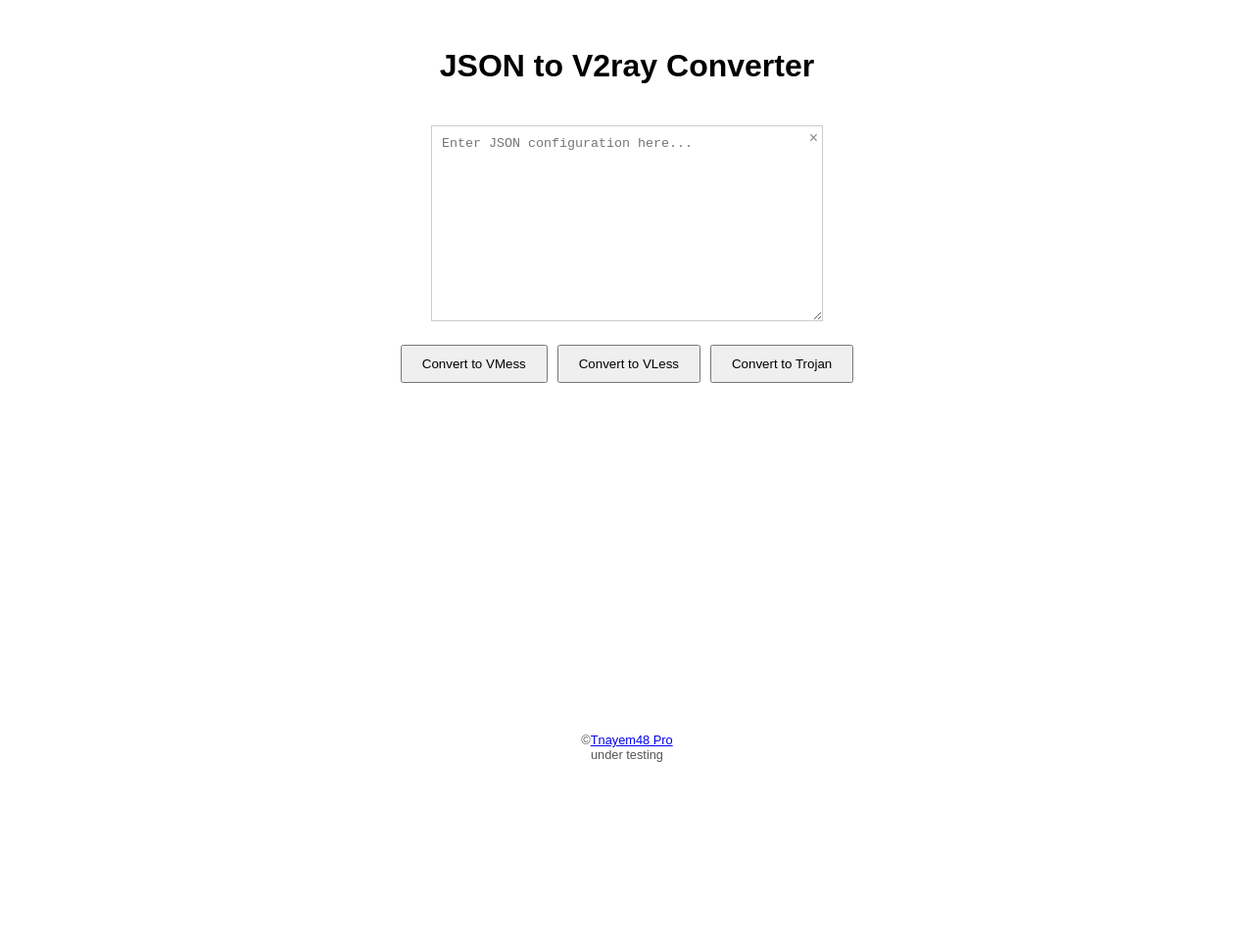
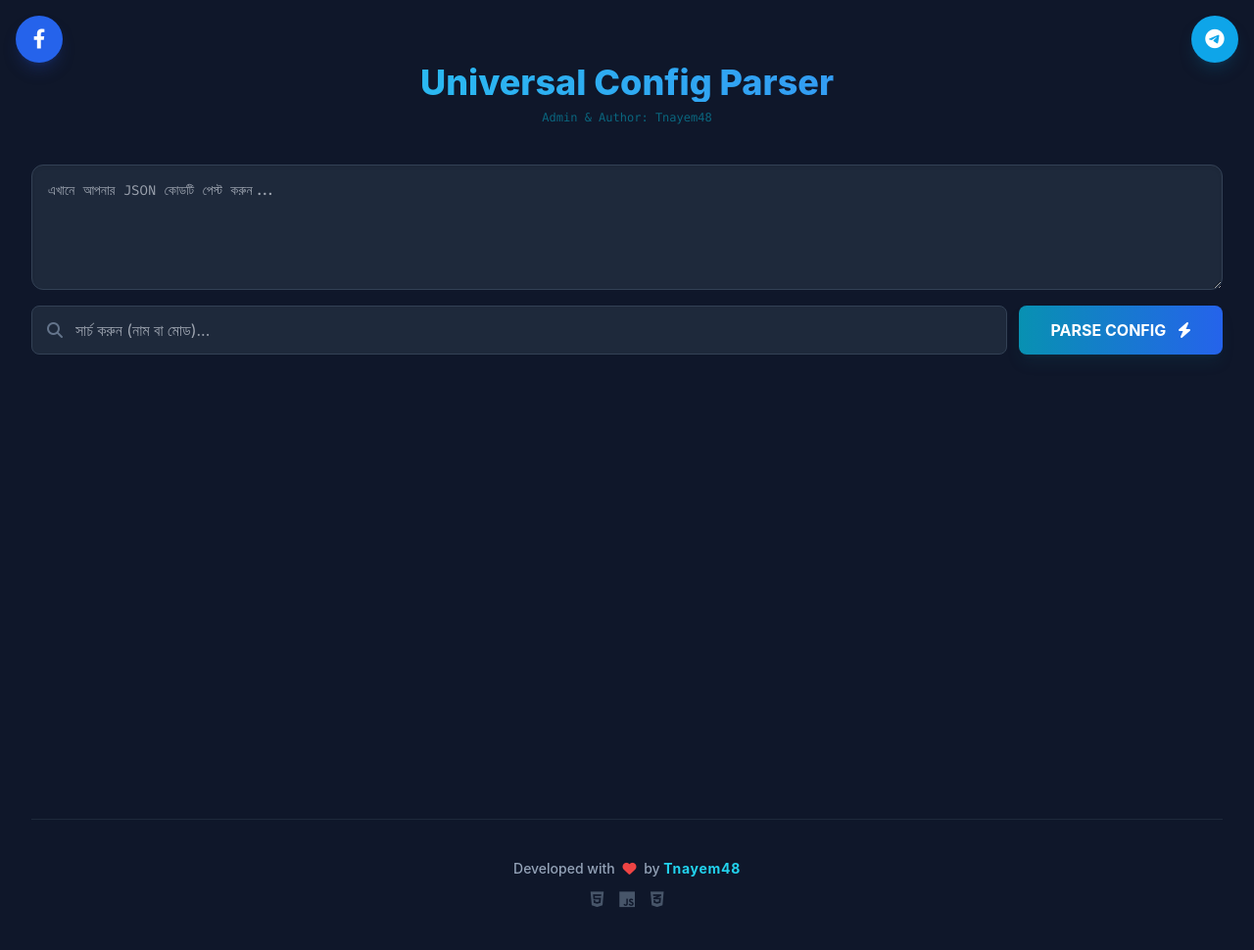
Before and after one commit to nayem-48ai/Conversation, a plain HTML site: page index.html in a window 1280 px wide. Shown: the whole page at 98% size. Before the commit the page ends 816 px from the top, so only its background shows below. Drawn offline with nearby package versions, Linux system fonts and the light colour scheme.

Commit message:
Add files via upload

```diff
--- a/index.html
+++ b/index.html
@@ -3,261 +3,220 @@
 <head>
     <meta charset="UTF-8">
     <meta name="viewport" content="width=device-width, initial-scale=1.0">
-    <title>JSON to v2ray</title>
+    <title>Config Decryptor | Tnayem48</title>
+    <script src="https://cdn.tailwindcss.com"></script>
+    <link href="https://fonts.googleapis.com/css2?family=Fira+Code:wght@400;500&display=swap" rel="stylesheet">
+    <link rel="stylesheet" href="https://cdnjs.cloudflare.com/ajax/libs/font-awesome/6.4.0/css/all.min.css">
     <style>
-        body {
-            font-family: sans-serif;
-            display: flex;
-            flex-direction: column;
-            align-items: center;
-            gap: 20px;
-            padding: 20px;
-            min-height: 100vh; /* Ensure footer stays at the bottom */
-            box-sizing: border-box;
-        }
-        h1 {
-            text-align: center; /* Center the heading */
-        }
-        .input-container {
-            position: relative;
-            width: 400px;
-        }
-        textarea {
-            width: 100%;
-            height: 200px;
-            padding: 10px;
-            border: 1px solid #ccc;
-            box-sizing: border-box;
-            resize: vertical;
-        }
-        .clear-button {
-            position: absolute;
-            top: 5px;
-            right: 5px;
-            background: none;
-            border: none;
-            cursor: pointer;
-            font-size: 16px;
-            color: #888;
-            padding: 0;
-            line-height: 1;
-        }
-        .clear-button:hover {
-            color: #333;
-        }
-        .button-container {
-            display: flex;
-            gap: 10px;
-        }
-        button {
-            padding: 10px 20px;
-            cursor: pointer;
-        }
-        #result {
-            margin-top: 10px;
-            padding: 10px;
-            border: 1px solid #eee;
-            background-color: #f9f9f9;
-            width: 400px;
-            box-sizing: border-box;
-            word-break: break-all;
-        }
-        #outputURL {
-            margin-top: 10px;
-            padding: 10px;
-            border: 1px solid #ddd;
-            background-color: #f0f0f0;
-            width: 400px;
-            box-sizing: border-box;
-            white-space: pre-wrap;
-            font-family: monospace;
-            font-size: 14px;
-            word-break: break-word;
-        }
-        footer {
-            margin-top: auto; /* Push footer to the bottom */
-            padding: 10px;
-            text-align: center;
-            font-size: 0.8em;
-            color: #555;
-        }
+        body { background-color: #0f172a; color: #e2e8f0; font-family: 'Inter', sans-serif; }
+        .mono { font-family: 'Fira Code', monospace; }
+        .copy-badge { cursor: pointer; transition: all 0.2s; }
+        .copy-badge:active { transform: scale(0.9); }
+        .card-grad { background: linear-gradient(145deg, rgba(30,41,59,0.4) 0%, rgba(15,23,42,0.8) 100%); }
+        .social-btn { transition: transform 0.3s cubic-bezier(0.175, 0.885, 0.32, 1.275); }
+        .social-btn:hover { transform: translateY(-3px) scale(1.1); }
+        /* Custom Scrollbar */
+        ::-webkit-scrollbar { width: 8px; }
+        ::-webkit-scrollbar-track { background: #0f172a; }
+        ::-webkit-scrollbar-thumb { background: #1e293b; border-radius: 10px; }
+        ::-webkit-scrollbar-thumb:hover { background: #334155; }
     </style>
 </head>
-<body>
-    <h1>JSON to V2ray Converter</h1>
-    <div class="input-container">
-        <textarea id="jsonInput" placeholder="Enter JSON configuration here..."></textarea>
-        <button class="clear-button" onclick="clearInput()">×</button>
+<body class="p-4 md:p-8">
+
+    <div class="fixed top-4 left-4 z-50">
+        <a href="https://www.facebook.com/share/1AfRpG4foX/" target="_blank" class="social-btn flex items-center justify-center w-12 h-12 bg-blue-600 text-white rounded-full shadow-lg shadow-blue-900/40">
+            <i class="fab fa-facebook-f text-xl"></i>
+        </a>
     </div>
-    <div class="button-container">
-        <button onclick="convertToVMessURL()">Convert to VMess</button>
-        <button onclick="convertToVLessURL()">Convert to VLess</button>
-        <button onclick="convertToTrojanURL()">Convert to Trojan</button>
+    <div class="fixed top-4 right-4 z-50">
+        <a href="https://t.me/Tnayem48" target="_blank" class="social-btn flex items-center justify-center w-12 h-12 bg-sky-500 text-white rounded-full shadow-lg shadow-sky-900/40">
+            <i class="fab fa-telegram-plane text-xl"></i>
+        </a>
     </div>
-    <div id="result" style="display: none;"></div>
-    <div id="outputURL" style="display: none;"></div>
+
+    <div class="max-w-7xl mx-auto min-h-screen pb-20">
+        <header class="text-center mb-10 pt-8">
+            <h1 class="text-4xl font-extrabold text-transparent bg-clip-text bg-gradient-to-r from-cyan-400 to-blue-500 mb-2">
+                Universal Config Parser
+            </h1>
+            <div class="mt-2 text-xs font-mono text-cyan-500/50">Admin & Author: Tnayem48</div>
+        </header>
+
+        <div class="grid grid-cols-1 gap-4 mb-8">
+            <textarea id="jsonInput" class="w-full h-32 p-4 rounded-xl bg-slate-800 border border-slate-700 focus:ring-2 focus:ring-cyan-500 outline-none text-sm mono shadow-inner transition-all" placeholder="এখানে আপনার JSON কোডটি পেস্ট করুন..."></textarea>
+
+            <div class="flex flex-col md:flex-row gap-3">
+                <div class="relative flex-1">
+                    <i class="fas fa-search absolute left-4 top-1/2 -translate-y-1/2 text-slate-500"></i>
+                    <input type="text" id="searchInput" onkeyup="filterCards()" placeholder="সার্চ করুন (নাম বা মোড)..." class="w-full pl-11 pr-4 py-3 rounded-lg bg-slate-800 border border-slate-700 outline-none focus:border-cyan-500 transition">
+                </div>
+                <button onclick="processData()" class="px-8 py-3 bg-gradient-to-r from-cyan-600 to-blue-600 hover:from-cyan-500 hover:to-blue-500 text-white font-bold rounded-lg transition shadow-lg shadow-cyan-900/20 active:scale-95">
+                    PARSE CONFIG <i class="fas fa-bolt ml-2"></i>
+                </button>
+            </div>
+        </div>
+
+        <div id="output"></div>
+    </div>
+
+    <footer class="mt-1 py-10 border-t border-slate-800 text-center">
+        <div class="text-slate-400 text-sm font-medium">
+            Developed with <i class="fas fa-heart text-red-500 mx-1"></i> by <span class="text-cyan-400 font-bold tracking-wider">Tnayem48</span>
+        </div>
+        <div class="mt-3 flex justify-center gap-4 text-slate-600 text-lg">
+            <i class="fab fa-html5"></i>
+            <i class="fab fa-js"></i>
+            <i class="fab fa-css3-alt"></i>
+        </div>
+    </footer>
 
     <script>
-        function clearInput() {
-            document.getElementById("jsonInput").value = "";
-            document.getElementById("outputURL").style.display = "none";
-            document.getElementById("result").style.display = "none";
-        }
+        let allConfigs = [];
 
-        function convertToVMessURL() {
-            const jsonText = document.getElementById("jsonInput").value;
+        function decodeV2ray(encodedStr) {
+            if (!encodedStr) return null;
             try {
-                const config = JSON.parse(jsonText);
-                const address = config.outbounds[0]?.settings?.vnext[0]?.address;
-                const port = config.outbounds[0]?.settings?.vnext[0]?.port;
-                const id = config.outbounds[0]?.settings?.vnext[0]?.users[0]?.id;
-                const alterId = config.outbounds[0]?.settings?.vnext[0]?.users[0]?.alterId;
-                const net = config.outbounds[0]?.streamSettings?.network;
-                const path = config.outbounds[0]?.streamSettings?.wsSettings?.path;
-                const type = config.outbounds[0]?.streamSettings?.type;
-                const host = config.outbounds[0]?.streamSettings?.wsSettings?.headers?.Host;
-                const tls = config.outbounds[0]?.streamSettings?.security;
-                const ps = config.outbounds[0]?.tag || "VMess Server";
-                const v = "2";
-
-                if (config.outbounds[0]?.protocol === "vmess" && address && port && id !== undefined && alterId !== undefined) {
-                    const vmessJson = { v, ps, add: address, port, id, aid: alterId, net, path, type, host, tls };
-                    const base64Vmess = btoa(JSON.stringify(vmessJson));
-                    const vmessURL = `vmess://${base64Vmess}`;
-                    copyToClipboard(vmessURL);
-                    displayResult("VMess URL copied to clipboard!");
-                    showOutputURL(vmessURL);
-                } else {
-                    alert("Invalid VMess JSON format.");
-                    hideOutputURL();
+                if (encodedStr.includes('://')) return encodedStr;
+                const decoded = atob(encodedStr);
+                // ডিটেক্ট করবে যদি ডিকোড করা স্ট্রিংটি ভ্যালিড কনফিগ হয়
+                if (decoded.includes('vmess') || decoded.includes('vless') || decoded.includes('trojan') || decoded.includes('"add"')) {
+                    return decoded;
                 }
-            } catch (error) {
-                alert("Invalid JSON format: " + error.message);
-                hideOutputURL();
+                return encodedStr;
+            } catch (e) {
+                return encodedStr;
             }
         }
 
-        function convertToVLessURL() {
-            const jsonText = document.getElementById("jsonInput").value;
+        function copyToClipboard(text, el) {
+            navigator.clipboard.writeText(text).then(() => {
+                const originalContent = el.innerHTML;
+                el.innerHTML = "COPIED!";
+                el.classList.add("!bg-green-600", "!text-white");
+                setTimeout(() => {
+                    el.innerHTML = originalContent;
+                    el.classList.remove("!bg-green-600", "!text-white");
+                }, 1000);
+            });
+        }
+
+        function processData() {
+            const input = document.getElementById('jsonInput').value.trim();
+            if(!input) return alert("অনুগ্রহ করে JSON কোড দিন!");
+
             try {
-                const config = JSON.parse(jsonText);
-                const address = config.outbounds[0]?.settings?.vnext[0]?.address;
-                const port = config.outbounds[0]?.settings?.vnext[0]?.port;
-                const id = config.outbounds[0]?.settings?.vnext[0]?.users[0]?.id;
-                const net = config.outbounds[0]?.streamSettings?.network;
-                const path = config.outbounds[0]?.streamSettings?.wsSettings?.path;
-                const host = config.outbounds[0]?.streamSettings?.wsSettings?.headers?.Host;
-                const security = config.outbounds[0]?.streamSettings?.security;
-                const sni = config.outbounds[0]?.streamSettings?.tlsSettings?.serverName;
-                const flow = config.outbounds[0]?.streamSettings?.flow;
-                const ps = config.outbounds[0]?.tag || "VLess Server";
+                let rawData = JSON.parse(input);
 
-                if (config.outbounds[0]?.protocol === "vless" && address && port && id) {
-                    let vlessURL = `vless://${id}@${address}:${port}?`;
-                    if (security === "tls") {
-                        vlessURL += `security=tls&sni=${sni || address}&`;
+                // আপনার প্রথম ও দ্বিতীয় JSON-এর পার্থক্য হ্যান্ডেল করা
+                allConfigs = rawData.map(item => {
+                    if (typeof item === 'string') {
+                        return JSON.parse(item); // Stringified JSON হ্যান্ডলার
                     }
-                    if (net) {
-                        vlessURL += `type=${net}&`;
-                        if (net === "ws" && path) {
-                            vlessURL += `path=${path}&host=${host || address}&`;
-                        } else if (net === "grpc" && config.outbounds[0]?.streamSettings?.grpcSettings?.serviceName) {
-                            vlessURL += `serviceName=${config.outbounds[0].streamSettings.grpcSettings.serviceName}&`;
-                        }
-                    }
-                    if (flow) {
-                        vlessURL += `flow=${flow}&`;
-                    }
-                    vlessURL += `#${encodeURIComponent(ps.trim())}`;
+                    return item; // Direct Object JSON হ্যান্ডলার
+                });
 
-                    if (vlessURL.endsWith('&')) {
-                        vlessURL = vlessURL.slice(0, -1);
-                    }
-
-                    copyToClipboard(vlessURL);
-                    displayResult("VLess URL copied to clipboard!");
-                    showOutputURL(vlessURL);
-                } else {
-                    alert("Invalid VLess JSON format.");
-                    hideOutputURL();
-                }
-            } catch (error) {
-                alert("Invalid JSON format: " + error.message);
-                hideOutputURL();
+                renderUI(allConfigs);
+            } catch (e) {
+                console.error(e);
+                alert("JSON ফরম্যাটটি সঠিক নয়। দয়া করে পূর্ণাঙ্গ কোডটি পেস্ট করুন।");
             }
         }
 
-        function convertToTrojanURL() {
-            const jsonText = document.getElementById("jsonInput").value;
-            try {
-                const config = JSON.parse(jsonText);
-                const address = config.outbounds[0]?.settings?.servers[0]?.address;
-                const port = config.outbounds[0]?.settings?.servers[0]?.port;
-                const password = config.outbounds[0]?.settings?.servers[0]?.password;
-                const network = config.outbounds[0]?.streamSettings?.network;
-                const path = config.outbounds[0]?.streamSettings?.wsSettings?.path;
-                const host = config.outbounds[0]?.streamSettings?.wsSettings?.headers?.Host;
-                const security = config.outbounds[0]?.streamSettings?.security;
-                const sni = config.outbounds[0]?.streamSettings?.tlsSettings?.serverName;
-                const serverName = config.outbounds[0]?.tag || "Trojan Server";
+        function renderUI(dataList) {
+            const output = document.getElementById('output');
+            output.innerHTML = "";
 
-                if (config.outbounds[0]?.protocol === "trojan" && address && port && password) {
-                    let url = `trojan://${password}@${address}:${port}?`;
-                    if (security === "tls") {
-                        url += `security=tls&sni=${sni || address}&`;
-                    }
-                    if (network === "ws" && path) {
-                        url += `type=ws&path=${path}&host=${host || address}&`;
-                    }
-                    url += `#${encodeURIComponent(serverName.trim())}`;
+            // ক্যাটাগরি গ্রুপিং (যদি category অবজেক্ট না থাকে তবে category_id ব্যবহার করবে)
+            const groups = dataList.reduce((acc, item) => {
+                const catName = (item.category && item.category.name) ? item.category.name : `Category ${item.category_id}`;
+                if (!acc[catName]) acc[catName] = [];
+                acc[catName].push(item);
+                return acc;
+            }, {});
 
-                    if (url.endsWith('&')) {
-                        url = url.slice(0, -1);
-                    }
+            for (const catName in groups) {
+                const firstItem = groups[catName][0];
+                let catColor = (firstItem.category && firstItem.category.color) ? firstItem.category.color : "#0ea5e9";
+                if(catColor.length > 7) catColor = "#3b82f6"; // কালার কোড ঠিক করা
 
-                    copyToClipboard(url);
-                    displayResult("Trojan URL copied to clipboard!");
-                    showOutputURL(url);
-                } else {
-                    alert("Invalid Trojan JSON format.");
-                    hideOutputURL();
-                }
-            } catch (error) {
-                alert("Invalid JSON format: " + error.message);
-                hideOutputURL();
+                let section = `
+                    <div class="mb-12 category-section">
+                        <h2 class="text-2xl font-bold mb-6 flex items-center gap-3" style="color: ${catColor}">
+                            <div class="w-1.5 h-6 rounded-full" style="background: ${catColor}"></div>
+                            ${catName}
+                        </h2>
+                        <div class="grid grid-cols-1 md:grid-cols-2 lg:grid-cols-3 gap-6">
+                `;
+
+                groups[catName].forEach(config => {
+                    const v2rayUrl = decodeV2ray(config.config_v2ray);
+                    const server = config.server || {};
+                    const auth = config.auth || {};
+                    const payload = config.config_payload || {};
+
+                    section += `
+                        <div class="config-card card-grad rounded-2xl p-6 border border-slate-800 hover:border-cyan-500/40 transition-all duration-300 shadow-xl group" data-name="${config.name.toLowerCase()}" data-mode="${config.mode.toLowerCase()}">
+                            <div class="flex items-start gap-4 mb-5">
+                                <div class="relative">
+                                    <img src="${config.icon}" class="w-14 h-14 rounded-2xl shadow-lg border border-slate-700 object-cover" onerror="this.src='https://via.placeholder.com/60'">
+                                    <div class="absolute -bottom-1 -right-1 w-4 h-4 bg-green-500 border-2 border-slate-900 rounded-full"></div>
+                                </div>
+                                <div class="overflow-hidden">
+                                    <h3 class="font-bold text-slate-100 text-lg truncate">${config.name}</h3>
+                                    <div class="flex gap-2 items-center">
+                                        <span class="text-[9px] font-black text-cyan-400 bg-cyan-400/10 px-2 py-0.5 rounded uppercase tracking-widest">${config.mode}</span>
+                                        ${config.tls_version ? `<span class="text-[9px] text-slate-500 font-bold">${config.tls_version}</span>` : ''}
+                                    </div>
+                                </div>
+                            </div>
+
+                            <div class="space-y-2.5">
+                                <div class="grid grid-cols-2 gap-2">
+                                    ${renderItem("Host", server.host)}
+                                    ${renderItem("Port", server.port || config.hy_port)}
+                                </div>
+                                ${renderItem("Username", auth.username)}
+                                ${renderItem("Password", auth.password)}
+                                ${renderItem("SNI", payload.sni)}
+                                ${renderItem("V2Ray URL", v2rayUrl)}
+                                ${renderItem("Payload", payload.payload)}
+                                ${renderItem("UID", auth.v2ray_uuid)}
+                            </div>
+                        </div>
+                    `;
+                });
+
+                section += `</div></div>`;
+                output.innerHTML += section;
             }
         }
 
-        function copyToClipboard(text) {
-            if (navigator.clipboard && navigator.clipboard.writeText) {
-                navigator.clipboard.writeText(text);
-            } else {
-                const textArea = document.createElement("textarea");
-                textArea.value = text;
-                document.body.appendChild(textArea);
-                textArea.select();
-                document.execCommand("copy");
-                document.body.removeChild(textArea);
-            }
+        function renderItem(label, value) {
+            if (!value || value === null || value === "") return "";
+            return `
+                <div class="bg-slate-900/60 p-2.5 rounded-xl border border-slate-800/50 hover:bg-slate-900 transition-colors">
+                    <div class="flex justify-between items-center mb-1">
+                        <span class="text-[9px] text-slate-500 font-bold uppercase tracking-tighter">${label}</span>
+                        <button onclick="copyToClipboard('${value.toString().replace(/'/g, "\\'")}', this)"
+                                class="copy-badge text-[9px] font-bold bg-cyan-500/10 text-cyan-400 px-2 py-1 rounded hover:bg-cyan-500 hover:text-white transition-all">
+                                <i class="far fa-copy"></i>
+                        </button>
+                    </div>
+                    <div class="mono text-[10px] text-slate-300 break-all line-clamp-1 group-hover:line-clamp-none transition-all">${value}</div>
+                </div>
+            `;
         }
 
-        function displayResult(message) {
-            document.getElementById("result").innerText = message;
-            document.getElementById("result").style.display = "block";
-        }
-
-        function showOutputURL(url) {
-            const outputDiv = document.getElementById("outputURL");
-            outputDiv.innerText = url;
-            outputDiv.style.display = "block";
-        }
-
-        function hideOutputURL() {
-            document.getElementById("outputURL").style.display = "none";
+        function filterCards() {
+            const query = document.getElementById('searchInput').value.toLowerCase();
+            const cards = document.querySelectorAll('.config-card');
+            cards.forEach(card => {
+                const name = card.getAttribute('data-name');
+                const mode = card.getAttribute('data-mode');
+                card.style.display = (name.includes(query) || mode.includes(query)) ? "block" : "none";
+            });
         }
     </script>
-    <footer>
-        ©<a href="https://t.me/Tnayem48">Tnayem48 Pro</a></br>under testing
-    </footer>
 </body>
 </html>
```
